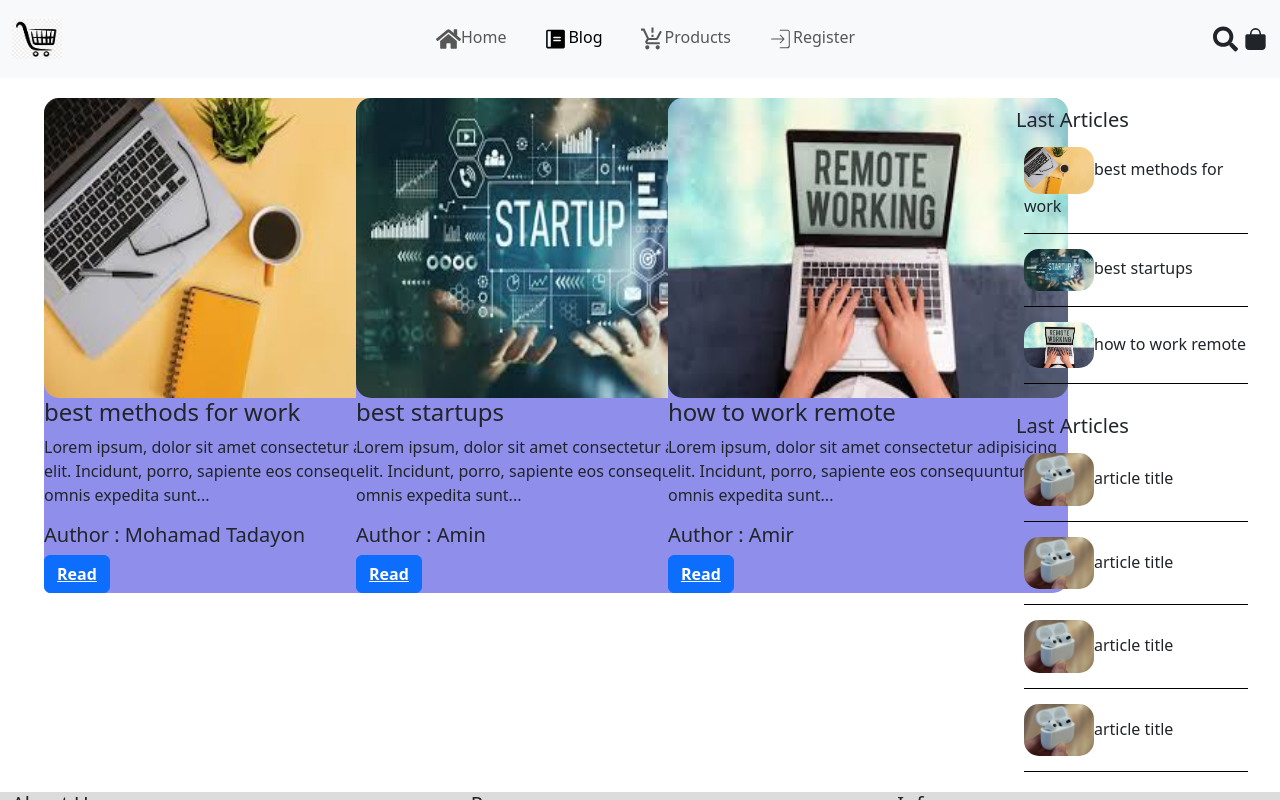
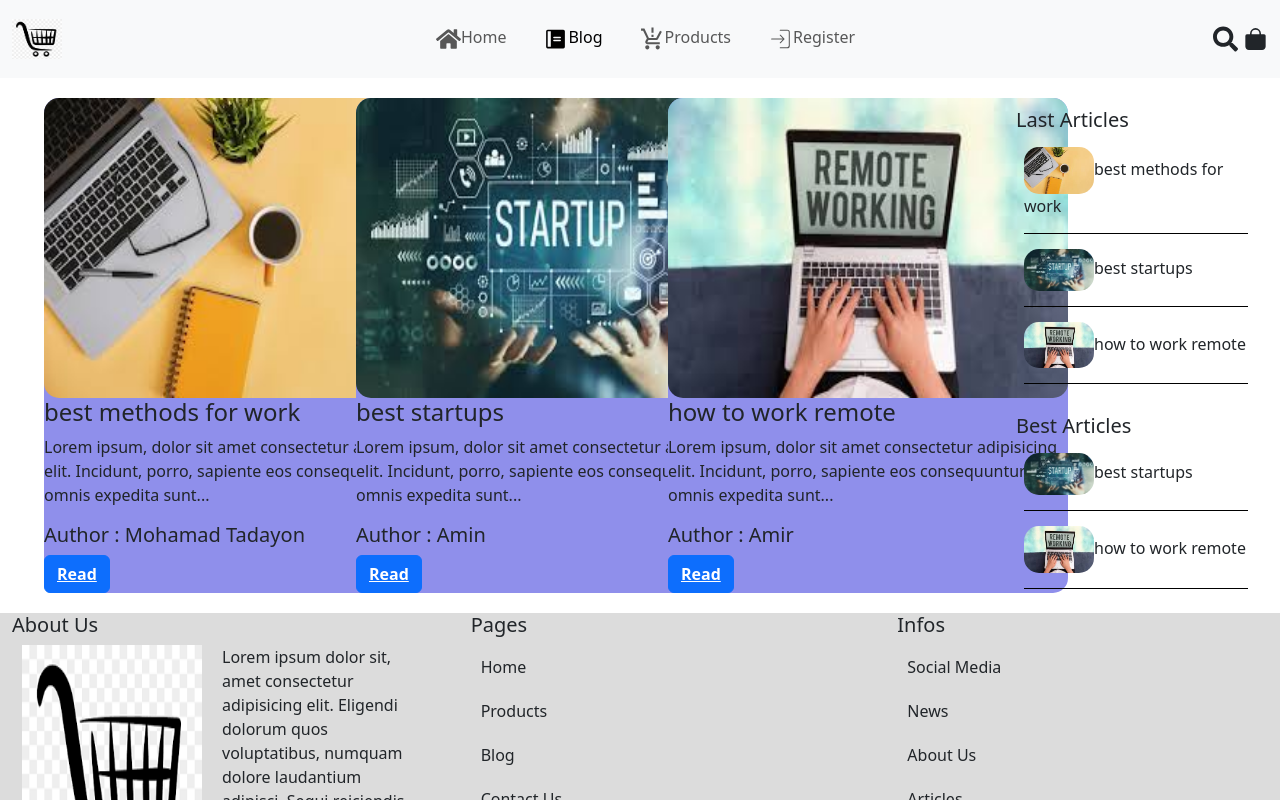
Before and after one commit to MohamadTdn/shopwithreact, a React (Vite) app: page /blog in a window 1280 px wide. Shown: the top 800 px of the page. Built offline with nearby package versions, Linux system fonts and the light colour scheme; data requests are answered from the project's data file.

Commit message:
filter articles

```diff
--- a/db.json
+++ b/db.json
@@ -64,6 +64,7 @@
       "title": "best methods for work",
       "desc": "Lorem ipsum, dolor sit amet consectetur adipisicing elit. Incidunt, porro, sapiente eos consequuntur omnis expedita sunt soluta, voluptatibus mollitia culpa id saepe excepturi obcaecati! Ex quia dolore amet perferendis consequuntur?",
       "author": "Mohamad Tadayon",
+      "score": 3,
       "body": ""
     },
     {
@@ -72,6 +73,7 @@
       "title": "best startups",
       "desc": "Lorem ipsum, dolor sit amet consectetur adipisicing elit. Incidunt, porro, sapiente eos consequuntur omnis expedita sunt soluta, voluptatibus mollitia culpa id saepe excepturi obcaecati! Ex quia dolore amet perferendis consequuntur?",
       "author": "Amin",
+      "score": 4,
       "body": ""
     },
     {
@@ -80,6 +82,7 @@
       "title": "how to work remote",
       "desc": "Lorem ipsum, dolor sit amet consectetur adipisicing elit. Incidunt, porro, sapiente eos consequuntur omnis expedita sunt soluta, voluptatibus mollitia culpa id saepe excepturi obcaecati! Ex quia dolore amet perferendis consequuntur?",
       "author": "Amir",
+      "score": 5,
       "body": ""
     }
   ],
--- a/src/components/Sidebar/Sidebar.jsx
+++ b/src/components/Sidebar/Sidebar.jsx
@@ -29,28 +29,23 @@ export default function Sidebar() {
         </ul>
       </div>
       <div className="sidebar-item">
-        <h5 className="sidebar-title ps-4">Last Articles</h5>
+        <h5 className="sidebar-title ps-4">Best Articles</h5>
         <ul>
-          <li>
-            <img src="/images/airpodimg.webp" alt="" />
-            <span>article title</span>
-          </li>
-          <div className="divider"></div>
-          <li>
-            <img src="/images/airpodimg.webp" alt="" />
-            <span>article title</span>
-          </li>
-          <div className="divider"></div>
-          <li>
-            <img src="/images/airpodimg.webp" alt="" />
-            <span>article title</span>
-          </li>
-          <div className="divider"></div>
-          <li>
-            <img src="/images/airpodimg.webp" alt="" />
-            <span>article title</span>
-          </li>
-          <div className="divider"></div>
+          {data
+            ?.filter((article) => {
+              return article.score > 3;
+            })
+            .map((article) => {
+              return (
+                <>
+                  <li>
+                    <img src={article.imgSrc} alt="" />
+                    <span>{article.title}</span>
+                  </li>
+                  <div className="divider"></div>
+                </>
+              );
+            })}
         </ul>
       </div>
     </div>
```
